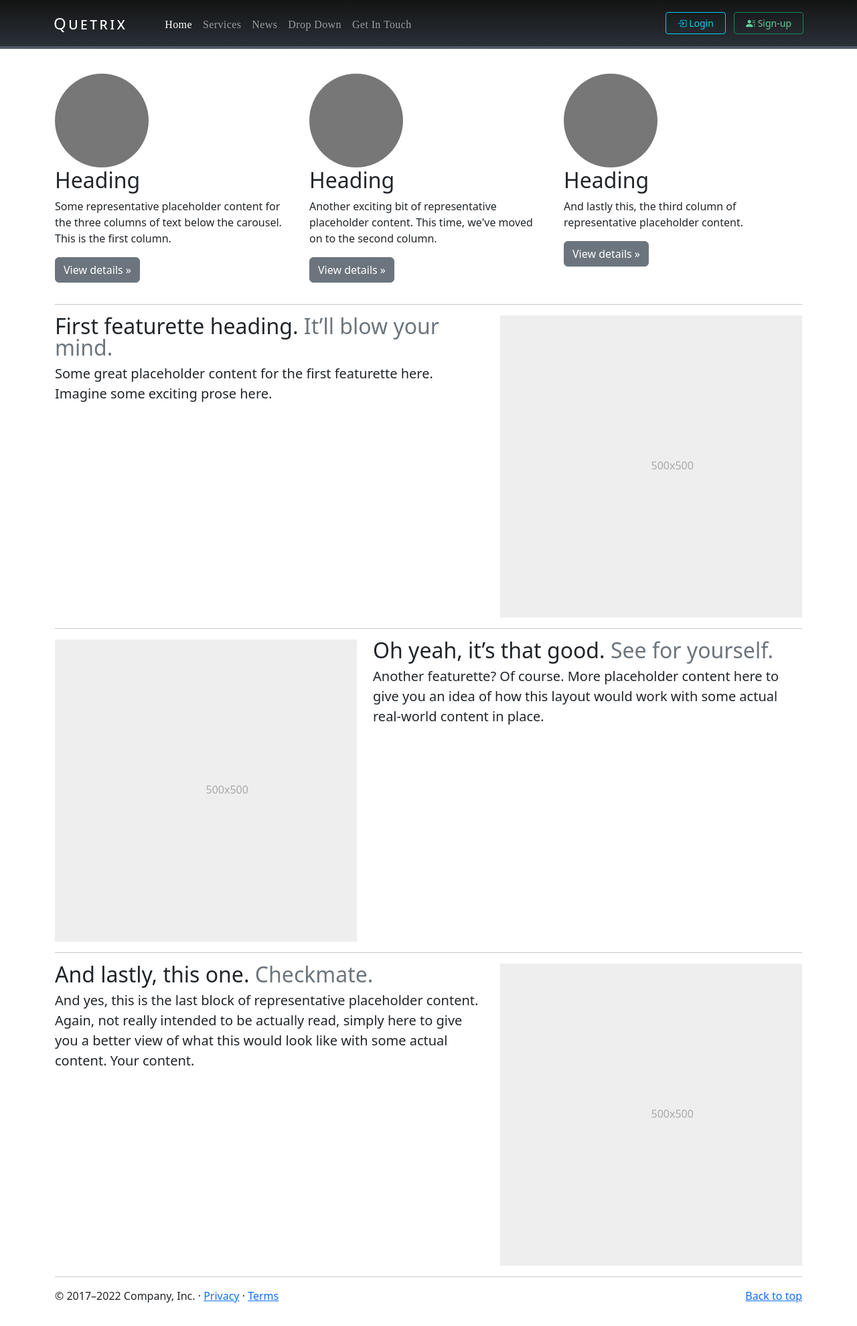
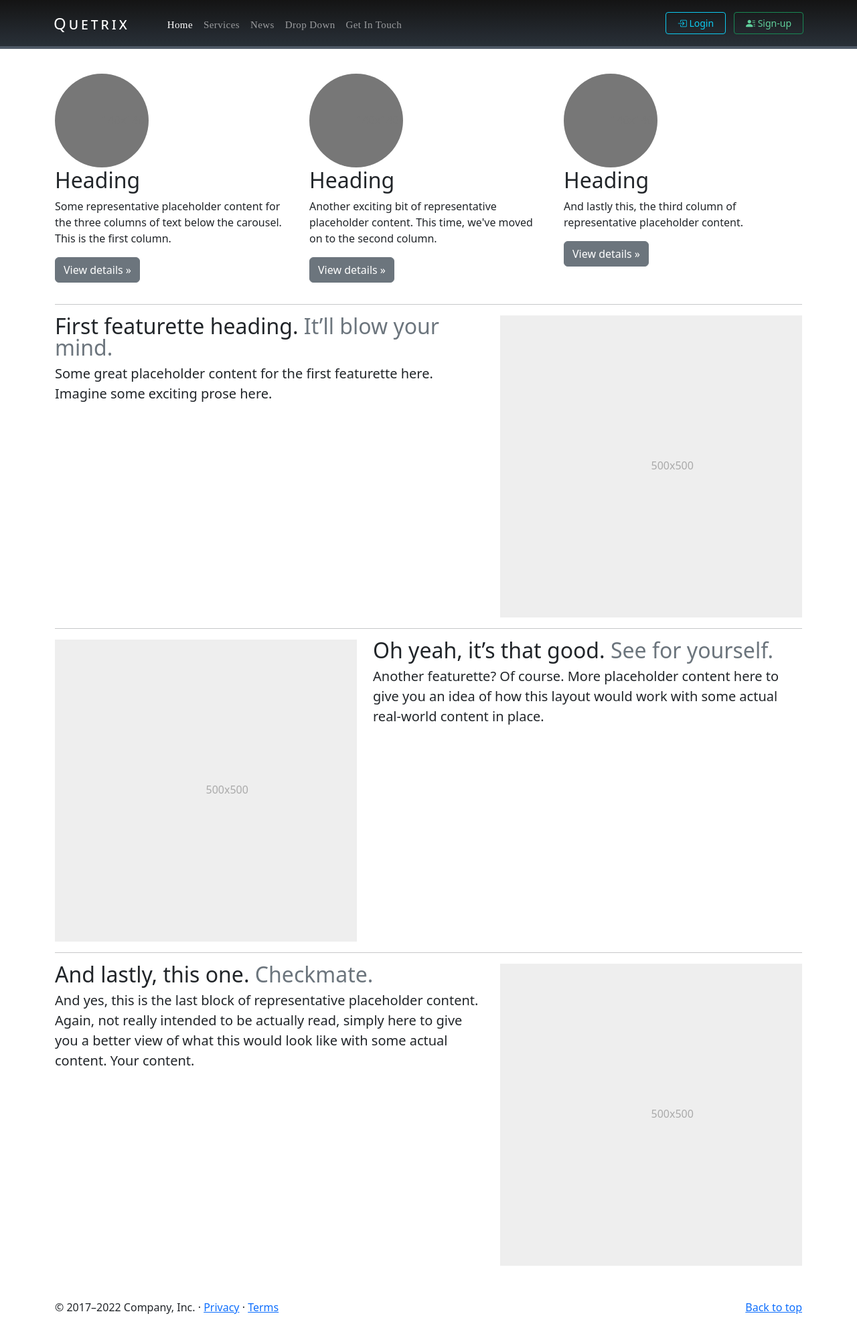
Before and after one commit to Reconix/Quetrix, a PHP site: page /_blank.php in a window 1280 px wide. Shown: the whole page at 67% size. Before the commit the page ends 1945 px from the top, so only its background shows below. Run offline with PHP 8.4, Linux system fonts and the light colour scheme; some web fonts are replaced.

Commit message:
More fun with the main nav
thought it looked nice changing those buttons too.

Yeah we'll do something with that JS soon haha

```diff
--- a/_blank.php
+++ b/_blank.php
@@ -84,6 +84,7 @@
 
       .c-demo {
         margin-top: 110px;
+        margin-bottom: 50px;
       }
 
       /* / / / / / / / / / / / / / / / / / / / */
@@ -197,7 +198,7 @@
       </div>
     </div>
 
-    <hr class="featurette-divider">
+    <!-- <hr class="featurette-divider"> -->
 
     <!-- /END THE FEATURETTES -->
 
@@ -214,19 +215,31 @@
   window.onscroll = function() {scrollFunction()};
 
   function scrollFunction() {
-    if (document.body.scrollTop > 100 || document.documentElement.scrollTop > 380) {
+    if (document.body.scrollTop > 380 || document.documentElement.scrollTop > 380) {
       document.getElementById("navbar-brand").style.letterSpacing = "1px";
-      document.getElementById("navbar-brand").style.transition = "all 0.5s";
+      document.getElementById("navbar-brand").style.transition = "all 0.8s";
 
       document.getElementById("nav-container").style.padding = "0px";
+      document.getElementById("nav-container").style.fontSize = "13px";
       document.getElementById("nav-container").style.transition = "all 0.5s";
+
+      document.getElementById("btn-login").style.padding = "4px 7px 4px 7px";
+      document.getElementById("btn-sign-up").style.padding = "4px 7px 4px 7px";
+      document.getElementById("btn-login").style.fontSize = "12px";
+      document.getElementById("btn-sign-up").style.fontSize = "12px";
 
 
     } else {
       document.getElementById("nav-container").style.padding = "10px";
+      document.getElementById("nav-container").style.fontSize = "15px";
       document.getElementById("nav-container").style.transition = "all 0.5s";
 
-      document.getElementById("navbar-brand").style.letterSpacing = "3.5px";
+      document.getElementById("navbar-brand").style.letterSpacing = "4px";
+
+      document.getElementById("btn-login").style.padding = "5px 17px 5px 17px";
+      document.getElementById("btn-login").style.fontSize = "14px";
+      document.getElementById("btn-sign-up").style.fontSize = "14px";
+      document.getElementById("btn-sign-up").style.padding = "5px 17px 5px 17px";
     }
   }
   </script>
```
